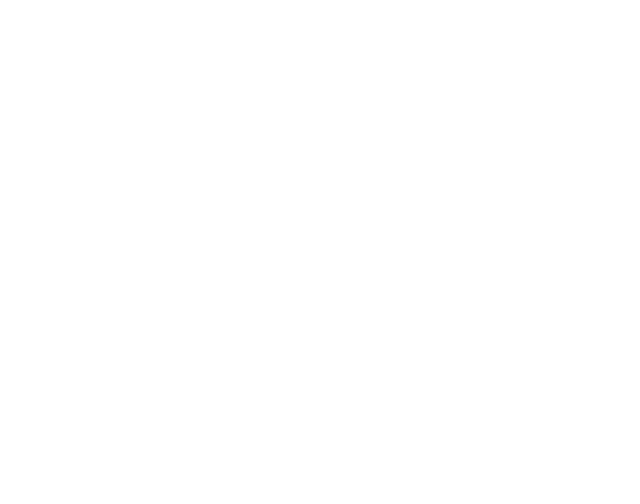
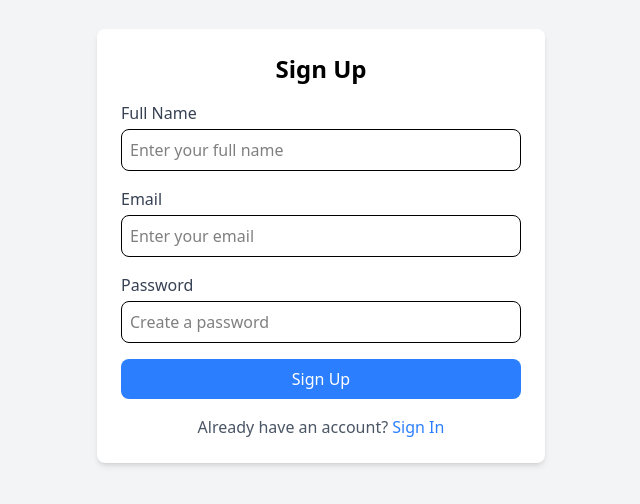
Before and after one commit to AladdinCMS/aladdincms, a React (Vite) app: page /signup in a window 1280 px wide. Before the commit this address had no page. Shown: the part 154-658 px from the top of the page, without its empty margins (319-959 px from the left). Built offline with nearby package versions, Linux system fonts and the light colour scheme.

Commit message:
Added signin, signup, and homepage

```diff
--- a/src/App.jsx
+++ b/src/App.jsx
@@ -1,5 +1,9 @@
 import "./App.css";
 import { BrowserRouter, Route, Routes } from "react-router-dom";
+import SignIn from "./pages/login/auth/signin.jsx";
+import SignUp from "./pages/login/auth/signup.jsx";
+
+import HomePage from "./pages/home/home.jsx";
 
 function App() {
   return (
@@ -7,7 +11,9 @@ function App() {
       <main>
         <BrowserRouter>
           <Routes>
-            {/* <Route path="/" element={<Home />} /> */}
+            <Route path="/" element={<HomePage />} />
+            <Route path="/signin" element={<SignIn />} />
+            <Route path="/signup" element={<SignUp />} />
           </Routes>
         </BrowserRouter>
       </main>
--- /dev/null
+++ b/src/pages/home/home.jsx
@@ -0,0 +1,60 @@
+import React from "react";
+import { Link } from "react-router-dom";
+import SignIn from "../login/auth/signin";
+
+const HomePage = () => {
+    return (
+        <div className="bg-gray-100 min-h-screen">
+            {/* Navbar */}
+            <nav className="bg-blue-600 text-white p-4">
+                <div className="max-w-6xl mx-auto flex justify-between items-center">
+                    <h1 className="text-2xl font-bold">The Green Team</h1>
+                    <ul className="flex space-x-6">
+                        <li className="hover:text-gray-300 cursor-pointer">Home</li>
+                        <li className="hover:text-gray-300 cursor-pointer">About</li>
+                        <li className="hover:text-gray-300 cursor-pointer">Services</li>
+                        <li className="hover:text-gray-300 cursor-pointer">Contact</li>
+
+                    </ul>
+                </div>
+            </nav>
+
+            {/* Hero Section */}
+            <header className="text-center py-20 bg-blue-500 text-white">
+                <h2 className="text-4xl font-bold">Welcome to The Green Team</h2>
+                <p className="text-lg mt-4">Environmental Conservation Volunteering For Young People Aged 12-18</p>
+                <Link to='/signin'>
+                <button className="mt-6 px-6 py-3 bg-white text-blue-600 font-semibold rounded-lg shadow-md hover:bg-gray-200 transition">
+                    Get Started
+                </button>
+                </Link>
+            </header>
+
+            {/* Features Section */}
+            <section className="max-w-6xl mx-auto px-6 py-16">
+                <h3 className="text-3xl font-bold text-center">Our Features</h3>
+                <div className="mt-10 grid md:grid-cols-3 gap-8">
+                    <div className="bg-white p-6 rounded-lg shadow-md text-center">
+                        <h4 className="text-xl font-bold">Fast Performance</h4>
+                        <p className="mt-2 text-gray-600">Optimized for speed and efficiency.</p>
+                    </div>
+                    <div className="bg-white p-6 rounded-lg shadow-md text-center">
+                        <h4 className="text-xl font-bold">Responsive Design</h4>
+                        <p className="mt-2 text-gray-600">Looks great on all devices.</p>
+                    </div>
+                    <div className="bg-white p-6 rounded-lg shadow-md text-center">
+                        <h4 className="text-xl font-bold">Easy to Use</h4>
+                        <p className="mt-2 text-gray-600">Simple and user-friendly interface.</p>
+                    </div>
+                </div>
+            </section>
+
+            {/* Footer */}
+            <footer className="bg-gray-800 text-white text-center py-4">
+                <p>© 2025 MyWebsite. All rights reserved.</p>
+            </footer>
+        </div >
+    );
+};
+
+export default HomePage;
--- /dev/null
+++ b/src/pages/login/auth/signin.jsx
@@ -0,0 +1,43 @@
+import { Link } from "react-router-dom";
+
+const SignIn = () => {
+    return (
+        <div className="flex items-center justify-center h-screen bg-gray-100">
+            <div className="w-full max-w-md bg-white p-6 rounded-lg shadow-md">
+                <h2 className="text-2xl font-semibold text-center">Sign In</h2>
+                <form className="mt-4">
+                    <div>
+                        <label className="block text-gray-700">Email</label>
+                        <input
+                            type="email"
+                            className="w-full p-2 border rounded-lg mt-1 focus:outline-none focus:ring-2 focus:ring-blue-400"
+                            placeholder="Enter your email"
+                        />
+                    </div>
+                    <div className="mt-4">
+                        <label className="block text-gray-700">Password</label>
+                        <input
+                            type="password"
+                            className="w-full p-2 border rounded-lg mt-1 focus:outline-none focus:ring-2 focus:ring-blue-400"
+                            placeholder="Enter your password"
+                        />
+                    </div>
+                    <button
+                        type="submit"
+                        className="w-full bg-blue-500 text-white py-2 mt-4 rounded-lg hover:bg-blue-600 transition"
+                    >
+                        Sign In
+                    </button>
+                </form>
+                <p className="mt-4 text-center text-gray-600">
+                    Don't have an account?{" "}
+                    <Link to="/signup" className="text-blue-500 hover:underline">
+                        Sign Up
+                    </Link>
+                </p>
+            </div>
+        </div>
+    );
+};
+
+export default SignIn;
--- /dev/null
+++ b/src/pages/login/auth/signup.jsx
@@ -0,0 +1,51 @@
+import { Link } from "react-router-dom";
+
+const SignUp = () => {
+    return (
+        <div className="flex items-center justify-center h-screen bg-gray-100">
+            <div className="w-full max-w-md bg-white p-6 rounded-lg shadow-md">
+                <h2 className="text-2xl font-semibold text-center">Sign Up</h2>
+                <form className="mt-4">
+                    <div>
+                        <label className="block text-gray-700">Full Name</label>
+                        <input
+                            type="text"
+                            className="w-full p-2 border rounded-lg mt-1 focus:outline-none focus:ring-2 focus:ring-blue-400"
+                            placeholder="Enter your full name"
+                        />
+                    </div>
+                    <div className="mt-4">
+                        <label className="block text-gray-700">Email</label>
+                        <input
+                            type="email"
+                            className="w-full p-2 border rounded-lg mt-1 focus:outline-none focus:ring-2 focus:ring-blue-400"
+                            placeholder="Enter your email"
+                        />
+                    </div>
+                    <div className="mt-4">
+                        <label className="block text-gray-700">Password</label>
+                        <input
+                            type="password"
+                            className="w-full p-2 border rounded-lg mt-1 focus:outline-none focus:ring-2 focus:ring-blue-400"
+                            placeholder="Create a password"
+                        />
+                    </div>
+                    <button
+                        type="submit"
+                        className="w-full bg-blue-500 text-white py-2 mt-4 rounded-lg hover:bg-blue-600 transition"
+                    >
+                        Sign Up
+                    </button>
+                </form>
+                <p className="mt-4 text-center text-gray-600">
+                    Already have an account?{" "}
+                    <Link to="/signin" className="text-blue-500 hover:underline">
+                        Sign In
+                    </Link>
+                </p>
+            </div>
+        </div>
+    );
+};
+
+export default SignUp;
```
